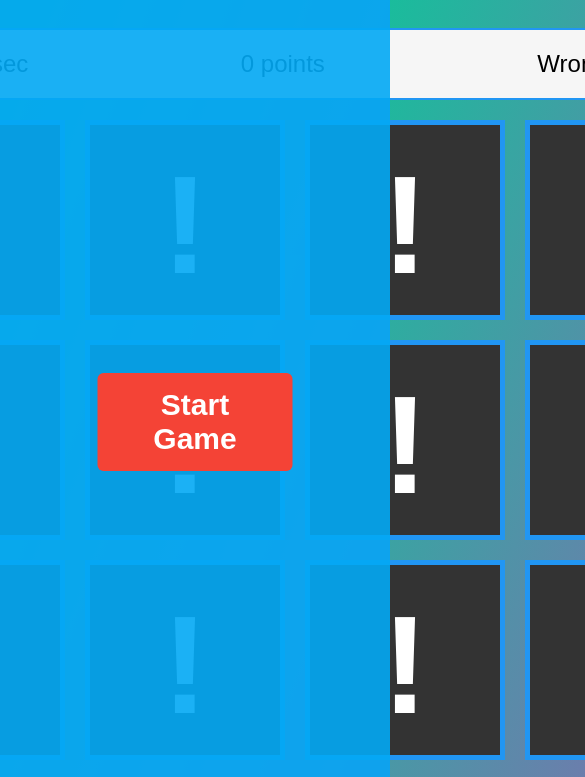
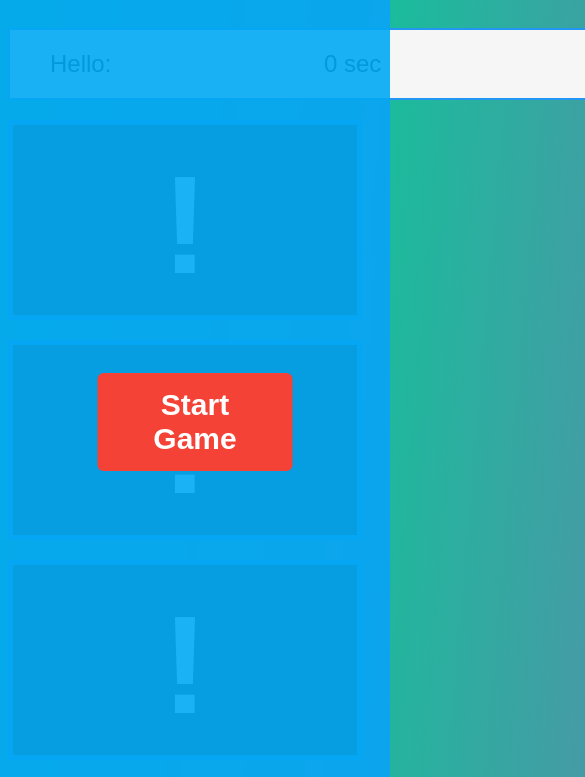
Before and after one commit to Hamza-Mohammad-Sorani/memory-game, a plain HTML site: page index.html in a window 390 px wide. Shown: the top 777 px of the page, 585 px wide, since content can reach past the window. Drawn offline with Linux system fonts and the light colour scheme.

Commit message:
responsive

```diff
--- a/main.css
+++ b/main.css
@@ -21,6 +21,11 @@ body {
   text-align: center;
   font-family: Arial, Helvetica, sans-serif;
 }
+
+.memory-game {
+  max-width: 100%;
+}
+
 .control-buttons{
   position: fixed;
   left:0;
@@ -63,7 +68,6 @@ body {
 
 .memory-game-blocks{
   display: flex;
-  width:1100px;
   flex-wrap: wrap;
   margin:20px auto;
 }
```
